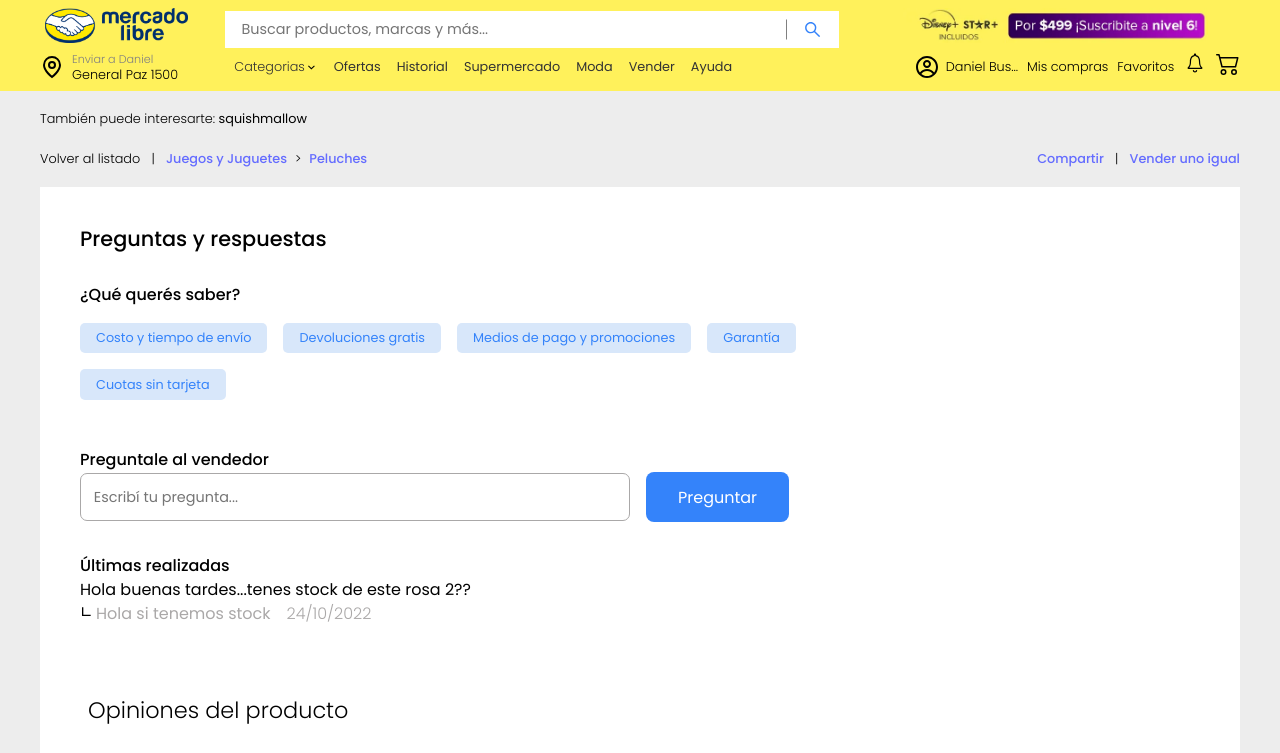
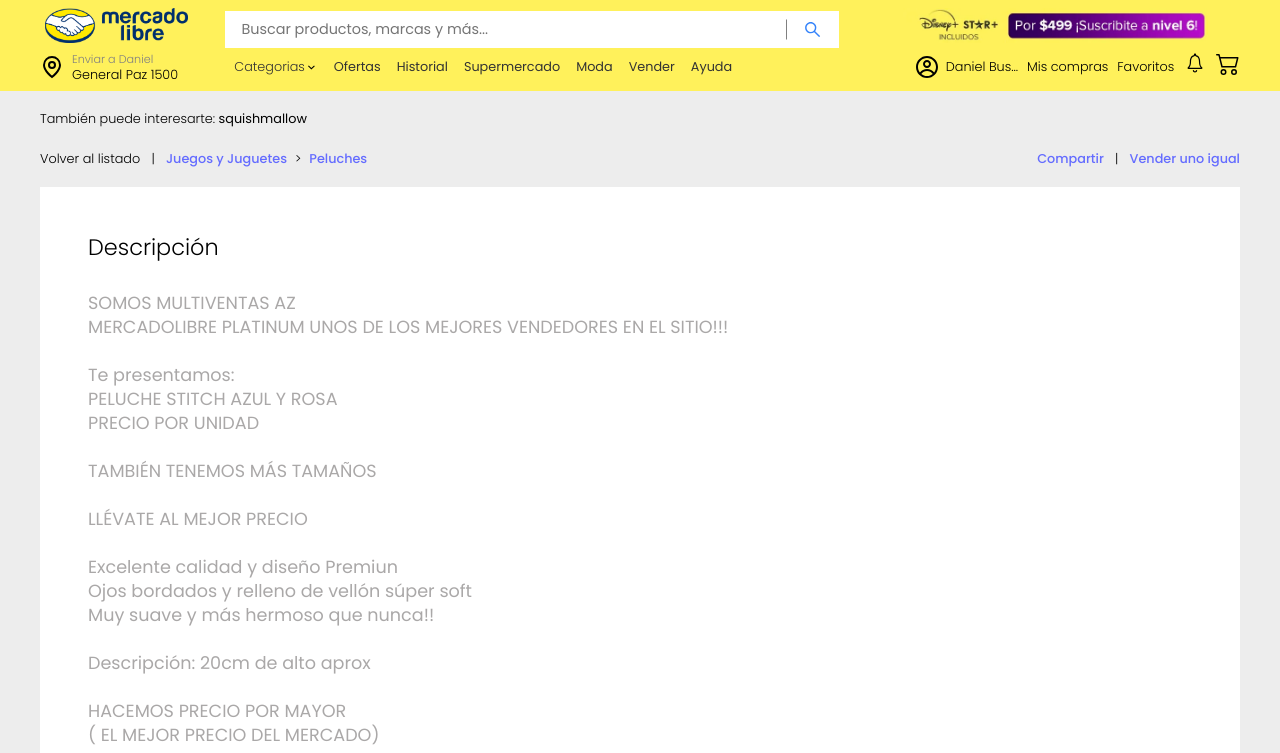
Before and after one commit to dbdv/maquetado-meli-detalles-producto, a React (Vite) app: page / in a window 1280 px wide. Shown: the top 753 px of the page. Built offline with nearby package versions, Linux system fonts and the light colour scheme.

Commit message:
created description component

```diff
--- /dev/null
+++ b/src/components/ProductDetails/Description/Description.css
@@ -0,0 +1,20 @@
+.description {
+  width: 100%;
+  max-width: 900px;
+  background-color: white;
+  display: flex;
+  flex-direction: column;
+  margin: 1rem;
+  text-align: left;
+  gap: 2rem;
+  padding: 2rem;
+}
+
+.description > h3 {
+  font-size: 1.4rem;
+}
+
+.description > p {
+  color: var(--more-info-text-color);
+  font-size: 1.1rem;
+}
--- /dev/null
+++ b/src/components/ProductDetails/Description/Description.jsx
@@ -0,0 +1,67 @@
+import "./Description.css";
+export default function Description() {
+  return (
+    <div className="description">
+      <h3>Descripción</h3>
+      <p>
+        SOMOS MULTIVENTAS AZ <br />
+        MERCADOLIBRE PLATINUM UNOS DE LOS MEJORES VENDEDORES EN EL SITIO!!!{" "}
+        <br />
+        <br />
+        Te presentamos: <br />
+        PELUCHE STITCH AZUL Y ROSA <br />
+        PRECIO POR UNIDAD <br />
+        <br />
+        TAMBIÉN TENEMOS MÁS TAMAÑOS <br />
+        <br />
+        LLÉVATE AL MEJOR PRECIO <br />
+        <br />
+        Excelente calidad y diseño Premiun <br />
+        Ojos bordados y relleno de vellón súper soft <br />
+        Muy suave y más hermoso que nunca!! <br />
+        <br />
+        Descripción: 20cm de alto aprox <br />
+        <br />
+        HACEMOS PRECIO POR MAYOR <br />
+        ( EL MEJOR PRECIO DEL MERCADO) <br />
+        <br />
+        FOTOS REALES DEL PRODUCTO <br />
+        <br />
+        EL PRECIO ES POR UNIDAD <br />
+        <br />
+        Hacemos descuentoPORMAYOR… <br />
+        <br />
+        Estamos Ubicados: <br />
+        -En Balvanera (MicroCentro) <br />
+        a 6 cuadras de las Av.CALLAO Y Av.CORRIENTES <br />
+        A 5 cuadras de Puerrydon y Rivadavia <br />
+        <br />
+        Horarios de Atención: <br />
+        -Lunes a Viernes: 10hs a 18hs <br />
+        -Sábados: 10 a 14hs
+        <br />
+        <br />
+        MÉTODOS DE ENVIOS: <br />
+        <br />
+        -HACEMOS ENVIOS A TODO EL PAIS MEDIANTE MERCADOENVIOS (SE ENVÍA EL MISMO
+        DÍA O AL SIGUIENTE SEGÚN EL HORARIO DE COMPRA) <br />
+        <br />
+        -HACEMOS ENVÍOS AL DÍA MEDIANTE ENVIOS FLEX TE LLEGA EL MISMO DÍA SI
+        REALIZAS LA COMPRA ANTES DE LAS 15hs (el tiempo de demora es según el
+        cadete que te puede llegar entre las 17 a 22hs) <br />
+        <br />
+        IMPORTANTE: Debajo de cada publicación puede ver los productos que
+        tenemos publicados en "Más publicaciones del Vendedor", si usted va a
+        realizar la compra con Mercadoenvíos por más de un producto y quiere
+        abonar un solo envío puede seleccionar la opción de agregar en el
+        carrito. <br />
+        <br />
+        Tu consulta no molesta, preguntar ante cualquier duda. Recorda que tu
+        oferta es un compromiso de compra y deberás comunicarte dentro de los
+        2-3 dias luego de la misma. <br />
+        <br />
+        Visita mis otros artículos publicados. DESDE YA GRACIAS
+      </p>
+    </div>
+  );
+}
--- a/src/components/ProductDetails/ProductMainContent/ProductMainContent.jsx
+++ b/src/components/ProductDetails/ProductMainContent/ProductMainContent.jsx
@@ -1,12 +1,14 @@
 import "./ProductMainContent.css";
 import OpinionSection from "../OpinionSection/OpinionSection";
 import QuestionsAnswers from "../QuestionsAnswers/QuestionsAnswers";
+import Description from "../Description/Description";
 
 export default function ProductMainContent() {
   return (
     <div className="wrapper-main-content">
       <div className="product-main-content">
         <div className="left">
+          <Description />
           <QuestionsAnswers />
           <OpinionSection />
         </div>
--- a/src/components/ProductDetails/QuestionsAnswers/QuestionsAnswers.css
+++ b/src/components/ProductDetails/QuestionsAnswers/QuestionsAnswers.css
@@ -55,6 +55,7 @@
   color: var(--blue-tone-color);
   border-radius: 5px;
   background-color: var(--second-blue-color);
+  cursor: pointer;
 }
 
 .questions-answers > .questions-answers-title > h3 {
```
